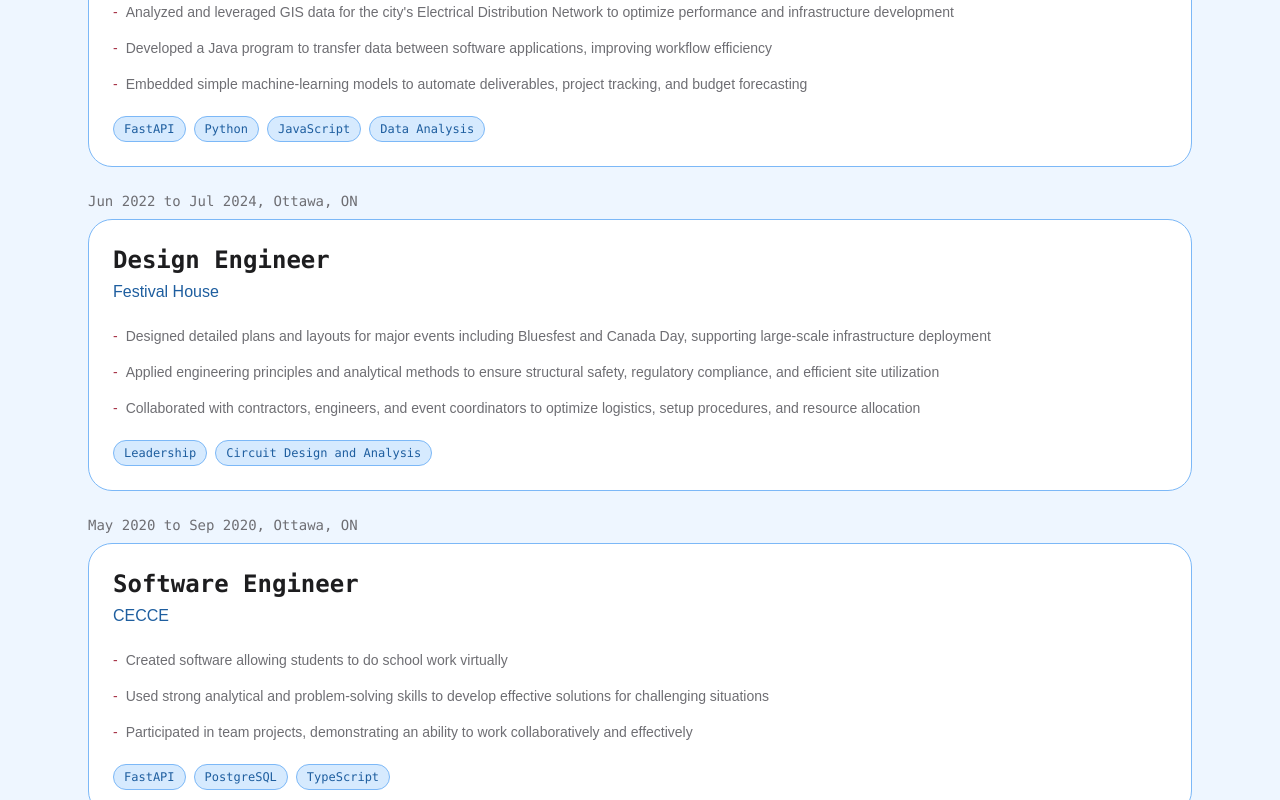
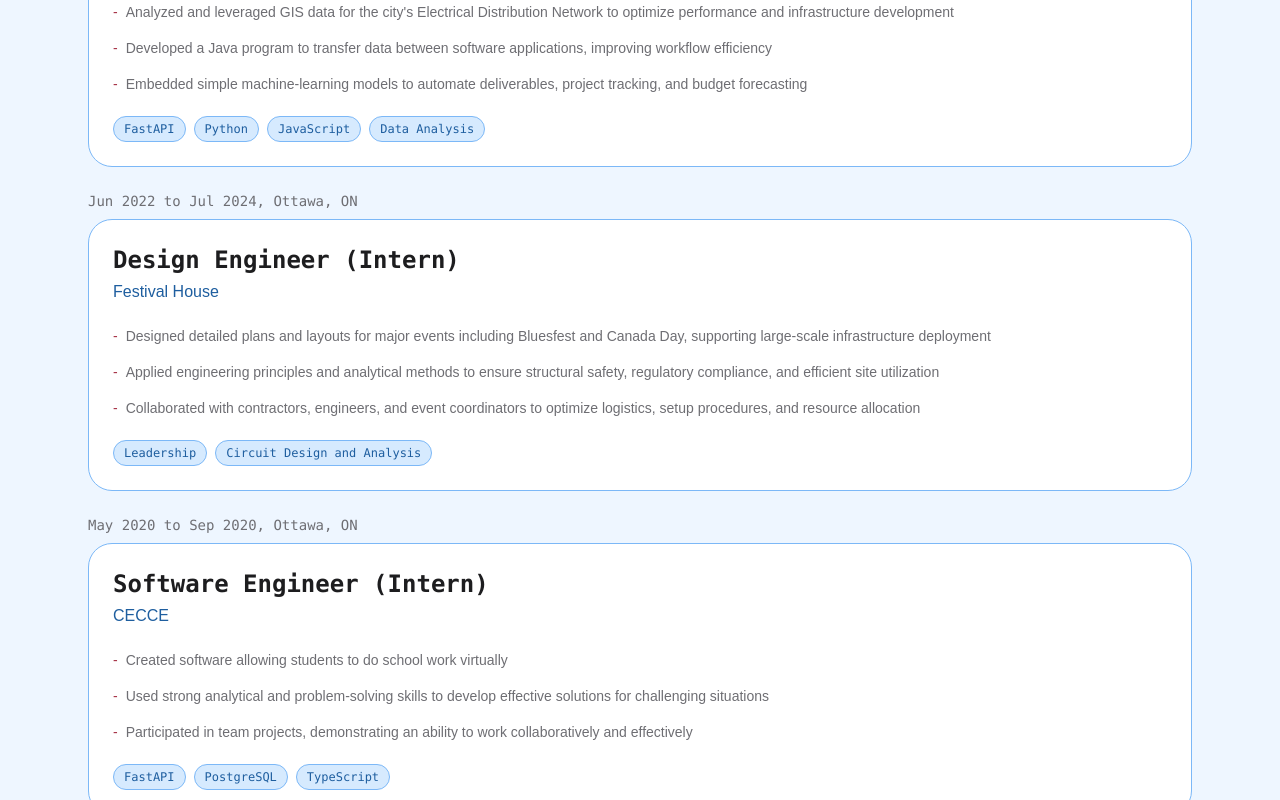
Before and after one commit to Zachary-Levesque/Portfolio, a Next.js app: page /experience in a window 1280 px wide. Shown: the part 2625-3425 px from the top of the page. Built offline with nearby package versions, Linux system fonts and the light colour scheme.

Commit message:
Update experience.ts

```diff
--- a/content/experience.ts
+++ b/content/experience.ts
@@ -130,7 +130,7 @@ export const experience: ExperienceEntry[] = [
   },
   {
     company: "Hydro Ottawa",
-    role: "Data Engineering Intern",
+    role: "Data Engineering (Intern)",
     dateRange: "May 2024 to Aug 2024, Ottawa, ON",
     bullets: [
       "Analyzed and leveraged GIS data for the city's Electrical Distribution Network to optimize performance and infrastructure development",
@@ -141,7 +141,7 @@ export const experience: ExperienceEntry[] = [
   },
   {
     company: "Festival House",
-    role: "Design Engineer",
+    role: "Design Engineer (Intern)",
     dateRange: "Jun 2022 to Jul 2024, Ottawa, ON",
     bullets: [
       "Designed detailed plans and layouts for major events including Bluesfest and Canada Day, supporting large-scale infrastructure deployment",
@@ -152,7 +152,7 @@ export const experience: ExperienceEntry[] = [
   },
   {
     company: "CECCE",
-    role: "Software Engineer",
+    role: "Software Engineer (Intern)",
     dateRange: "May 2020 to Sep 2020, Ottawa, ON",
     bullets: [
       "Created software allowing students to do school work virtually",
```
